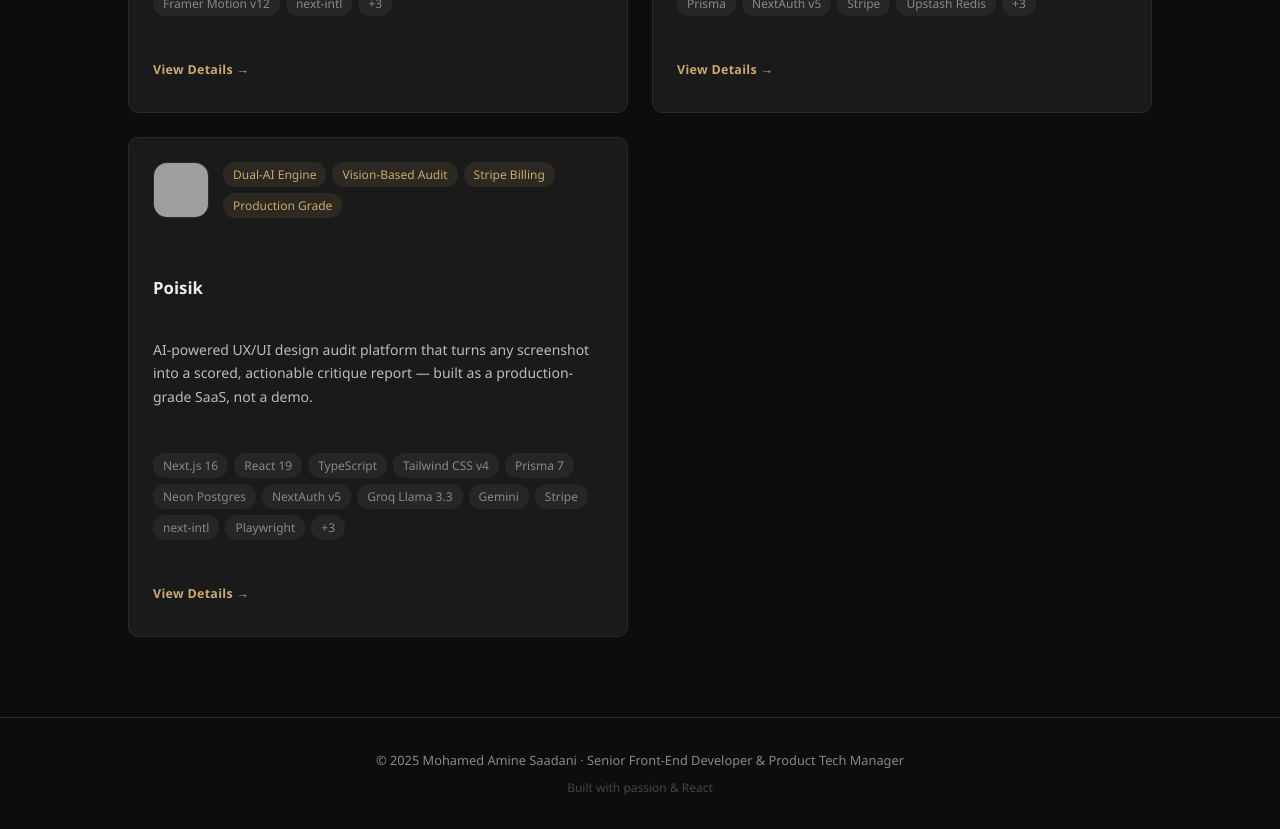
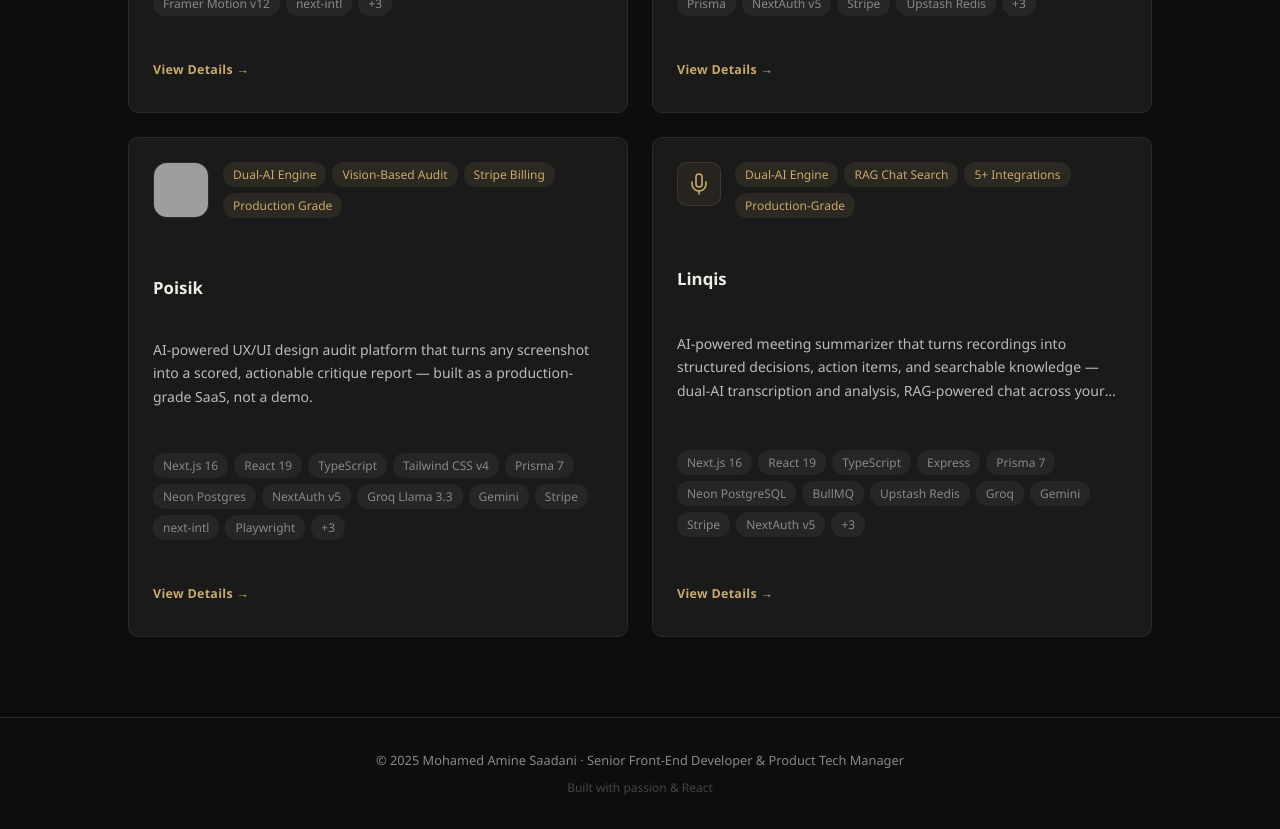
Before and after one commit to SaadaniMohamedAmine/portfolio-mas, a React (Vite) app: page /projects/ai-powered in a window 1280 px wide. Shown: the part 1380-2209 px from the top of the page. Built offline with nearby package versions, Linux system fonts and the light colour scheme; grey boxes are pictures that could not be loaded.

Commit message:
feat: add the Linqis project card in AI powered section
Co-Authored-By: Claude Sonnet 5 <noreply@anthropic.com>

```diff
--- a/src/data.ts
+++ b/src/data.ts
@@ -651,6 +651,26 @@ export const projects: ProjectItem[] = [
     },
   },
   {
+    icon: 'Mic',
+    title: 'Linqis',
+    description: 'AI-powered meeting summarizer that turns recordings into structured decisions, action items, and searchable knowledge — dual-AI transcription and analysis, RAG-powered chat across your meeting history, and native Zoom, Google Calendar, Slack, and Notion integrations.',
+    metrics: ['Dual-AI Engine', 'RAG Chat Search', '5+ Integrations', 'Production-Grade'],
+    stack: ['Next.js 16', 'React 19', 'TypeScript', 'Express', 'Prisma 7', 'Neon PostgreSQL', 'BullMQ', 'Upstash Redis', 'Groq', 'Gemini', 'Stripe', 'NextAuth v5', 'Tailwind CSS', 'Framer Motion', 'Notion API'],
+    category: 'ai',
+    published: true,
+    details: {
+      longDescription: 'Linqis is an AI-powered meeting summarizer engineered as a production-grade SaaS. It turns raw recordings into structured decisions, action items, and searchable knowledge using a dual-AI transcription and analysis pipeline, then lets you chat across your entire meeting history via RAG-powered search — all backed by native Zoom, Google Calendar, Slack, and Notion integrations.',
+      highlights: [
+        'Dual-AI pipeline — separate engines for transcription and analysis, turning raw recordings into structured decisions and action items',
+        'RAG-powered chat — ask questions across your entire meeting history, not just a single transcript',
+        'Native integrations — Zoom, Google Calendar, Slack, and Notion, keeping recordings and action items in sync with the tools teams already use',
+        'Background job processing — BullMQ + Upstash Redis handle transcription and analysis asynchronously',
+        'Production-grade foundations — Stripe billing, NextAuth v5 auth, Express API layer, Prisma 7 on Neon Postgres',
+      ],
+      status: 'In Progress',
+    },
+  },
+  {
     icon: 'FileText',
     title: 'AI Resume Analyzer',
     description: 'Upload a CV and a job description — AI scores the match, highlights gaps, and rewrites weak sections to boost application success.',
```
